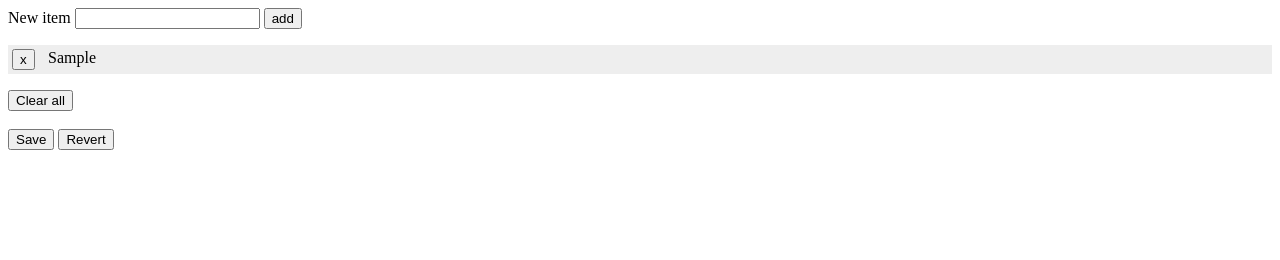
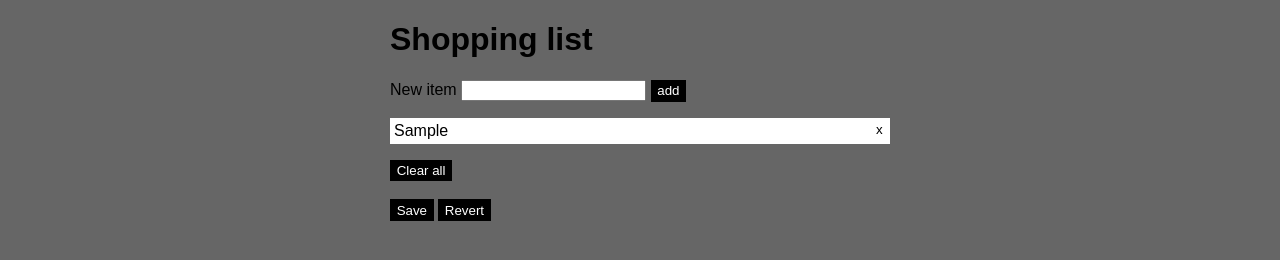
Before and after one commit to Sameer68/shopping-list, a plain HTML site: page index.html in a window 1280 px wide. Both pictures are taken after typing "Sample" into the empty fields and a click on the button "add". Drawn offline with Linux system fonts and the light colour scheme.

Commit message:
structure and styles

```diff
--- a/index.html
+++ b/index.html
@@ -6,12 +6,17 @@
     <link rel="stylesheet" href="styles.css">
   </head>
   <body>
-    <label for="new-item">New item</label> <input type="text" id="new-item">
-    <button id="submit">add</button>
+    <header>
+      <h1>Shopping list</h1>
+      <label for="new-item">New item</label> <input type="text" id="new-item">
+      <button id="submit">add</button>
+    </header>
     <ul id="shopping-list"></ul>
-    <button id="clear">Clear all</button><br><br>
-    <button id="save">Save</button>
-    <button id="revert">Revert</button>
+    <footer>
+      <button id="clear">Clear all</button><br><br>
+      <button id="save">Save</button>
+      <button id="revert">Revert</button>
+    </footer>
     <script src="shopping-list.js" charset="utf-8"></script>
   </body>
 </html>
--- a/styles.css
+++ b/styles.css
@@ -1,15 +1,36 @@
+body {
+  max-width: 500px;
+  margin: auto;
+  background: #666;
+  font-family: sans-serif;
+}
 ul {
   padding: 0;
 }
 ul li {
   list-style: none;
-  background-color: #eee;
+  background: #fff;
   margin-bottom: 0.1em;
   padding: 0.25em;
   overflow: auto;
 }
 
 ul li button {
-  float: left;
-  margin-right: 1em;
+  float: right;
+  margin-left: 1em;
+  padding: 0 0.25em;
+  color: #000;
+  background-color: #fff;
+
 }
+ul li button:hover {
+  background-color: #000;
+  color: #fff;
+}
+
+button {
+  background-color: #000;
+  color: #fff;
+  border-style: none;
+  padding: 0.25em 0.5em;
+}
```
